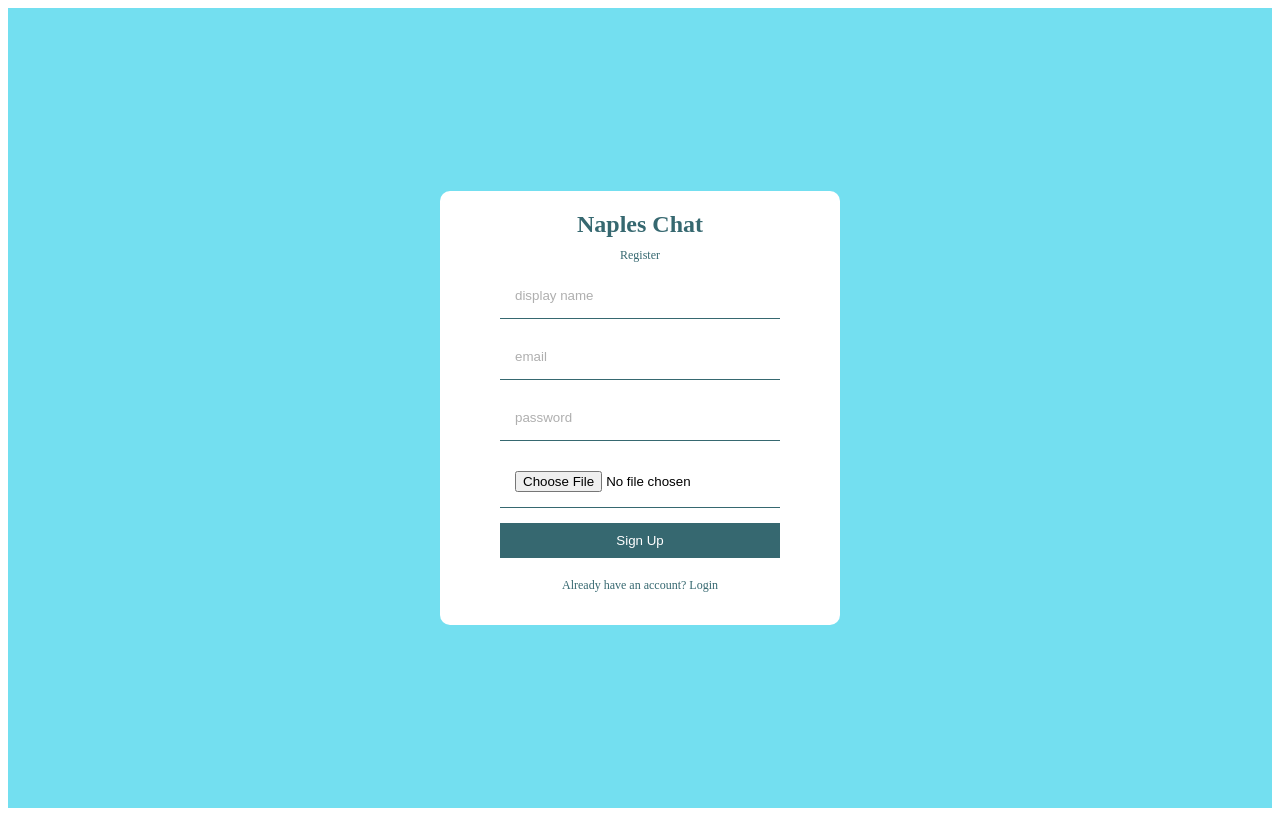
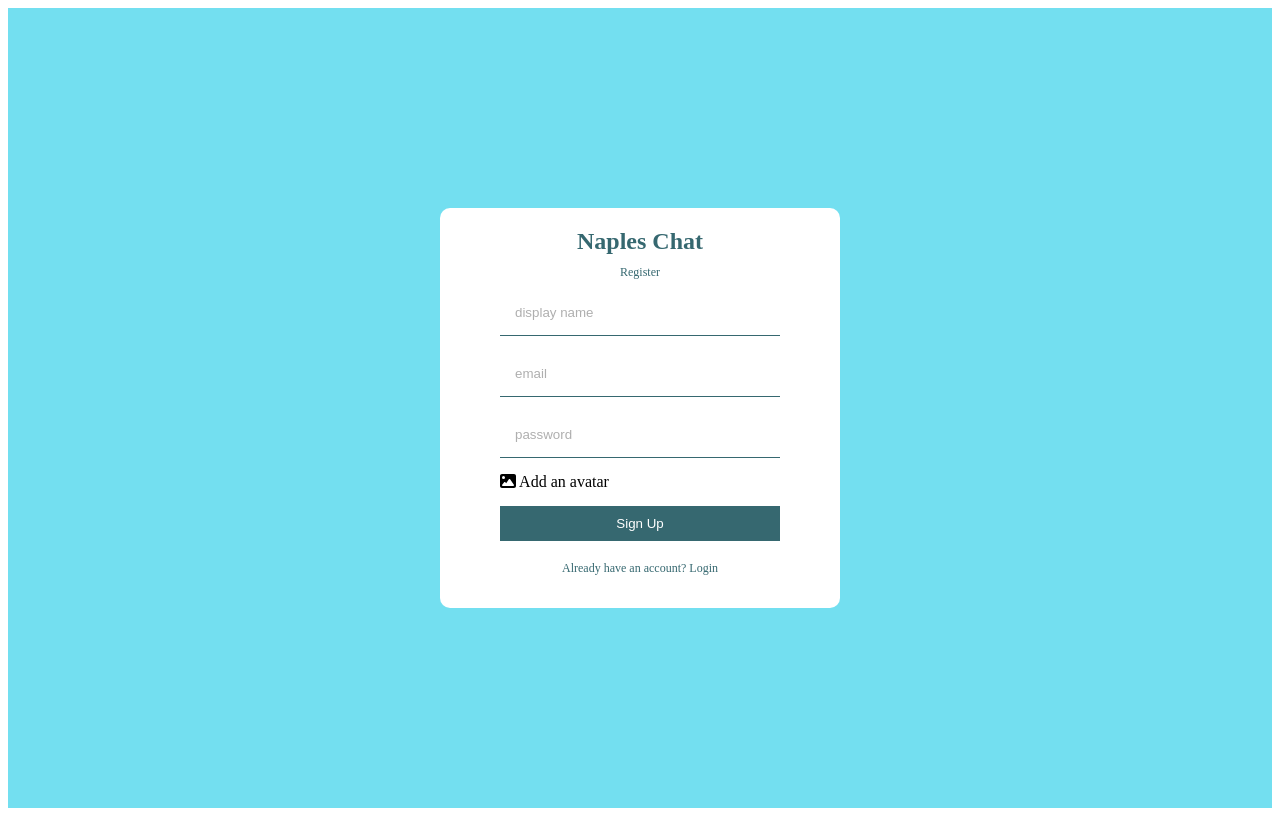
Before and after one commit to Shbucket/chat, a React (Create React App) app: page / in a window 1280 px wide. Built offline with nearby package versions, Linux system fonts and the light colour scheme.

Commit message:
added font-awesome icons

```diff
--- a/package.json
+++ b/package.json
@@ -3,9 +3,14 @@
   "version": "0.1.0",
   "private": true,
   "dependencies": {
+    "@fortawesome/fontawesome-svg-core": "^6.2.1",
+    "@fortawesome/free-regular-svg-icons": "^6.2.1",
+    "@fortawesome/free-solid-svg-icons": "^6.2.1",
+    "@fortawesome/react-fontawesome": "^0.2.0",
     "@testing-library/jest-dom": "^5.16.5",
     "@testing-library/react": "^13.4.0",
     "@testing-library/user-event": "^13.5.0",
+    "babel-plugin-macros": "^3.1.0",
     "react": "^18.2.0",
     "react-dom": "^18.2.0",
     "react-scripts": "5.0.1",
--- a/src/pages/Register.jsx
+++ b/src/pages/Register.jsx
@@ -1,4 +1,9 @@
 import React from 'react'
+import { FontAwesomeIcon } from "@fortawesome/react-fontawesome";
+import { faImage } from "@fortawesome/free-solid-svg-icons";
+
+const element = <FontAwesomeIcon icon={faImage} />
+
 const Register = () => {
 return (
   <div className="formContainer">
@@ -9,7 +14,9 @@ return (
         <input type="text" placeholder="display name" />
         <input type="email" placeholder="email" />
         <input type="password" placeholder="password" />
-        <input type="file" />
+        <input style={{ display: "none" }} type="file" id="file" />
+        <label htmlFor="file">{element}
+        <span> Add an avatar</span></label>
         <button>Sign Up</button>
       </form>
       <p>Already have an account? Login</p>
```
Also changed, not shown: 2 other files (tests, documents, lock files or other folders).
